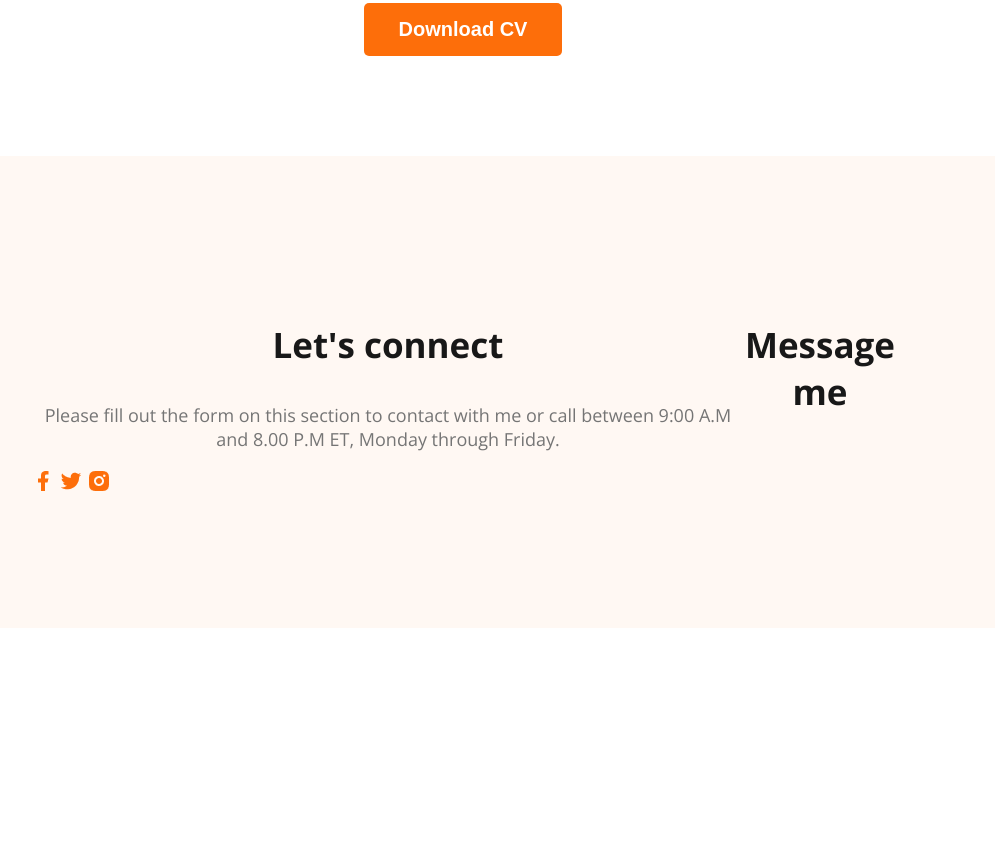
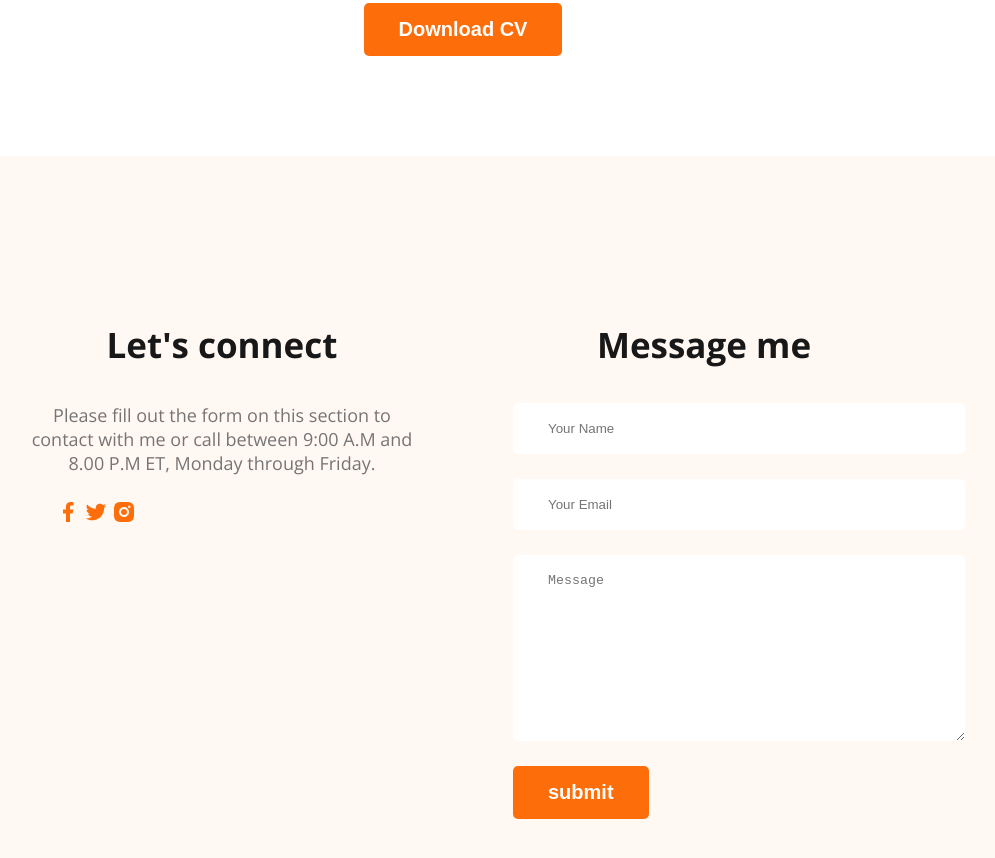
Before and after one commit to siyam97cse/web-developer-portfolio, a plain HTML site: page index.html in a window 1280 px wide. Shown: the part 3237-4095 px from the top of the page, without its empty margins (177-1172 px from the left). Before the commit the page ends 3873 px from the top, so only its background shows below. Drawn offline with nearby package versions, Linux system fonts and the light colour scheme.

Commit message:
finished footer

```diff
--- a/index.html
+++ b/index.html
@@ -166,6 +166,13 @@
         </div>
         <div class="footer-column">
           <h3 class="section-title">Message me</h3>
+         <form class="contact" action="">
+          <input type="text" placeholder="Your Name">
+          <input type="email" placeholder="Your Email">
+           <textarea name="" placeholder="Message" id="" cols="30" rows="10"></textarea>
+          <input class="btn-primary" type="submit" value="submit">
+         </form>
+
         </div>
     </footer>
 </body>
--- a/styles/portfolio.css
+++ b/styles/portfolio.css
@@ -158,8 +158,26 @@ margin-top: 0px;
 
 footer{
     display: flex;
+    gap: 100px;
     background-color: #FFF8F3;
     margin-top: 100px;
     padding: 130px 200px;
 
 }
+.footer-column{
+    width: 50%;
+}
+.social-links{
+    margin: 25px;
+}
+
+.contact input[type="text"], .contact input[type="email"], textarea{
+    display: block;
+    margin-bottom: 25px;
+    color:  #757575;
+    padding: 18px 35px;
+    border-radius: 5px;
+background:  #FFF;
+border: 0;
+width: 100%;
+}
```
